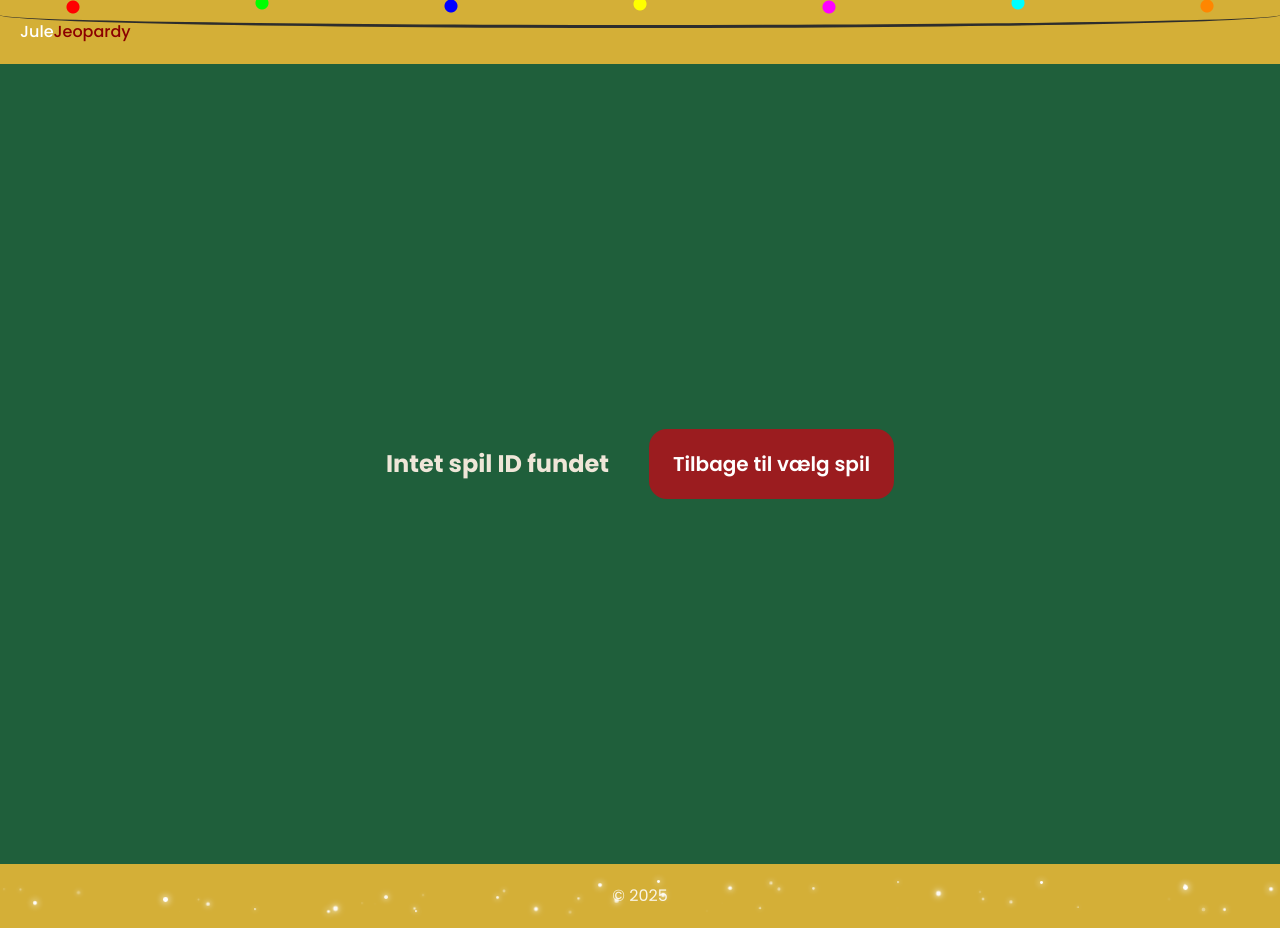
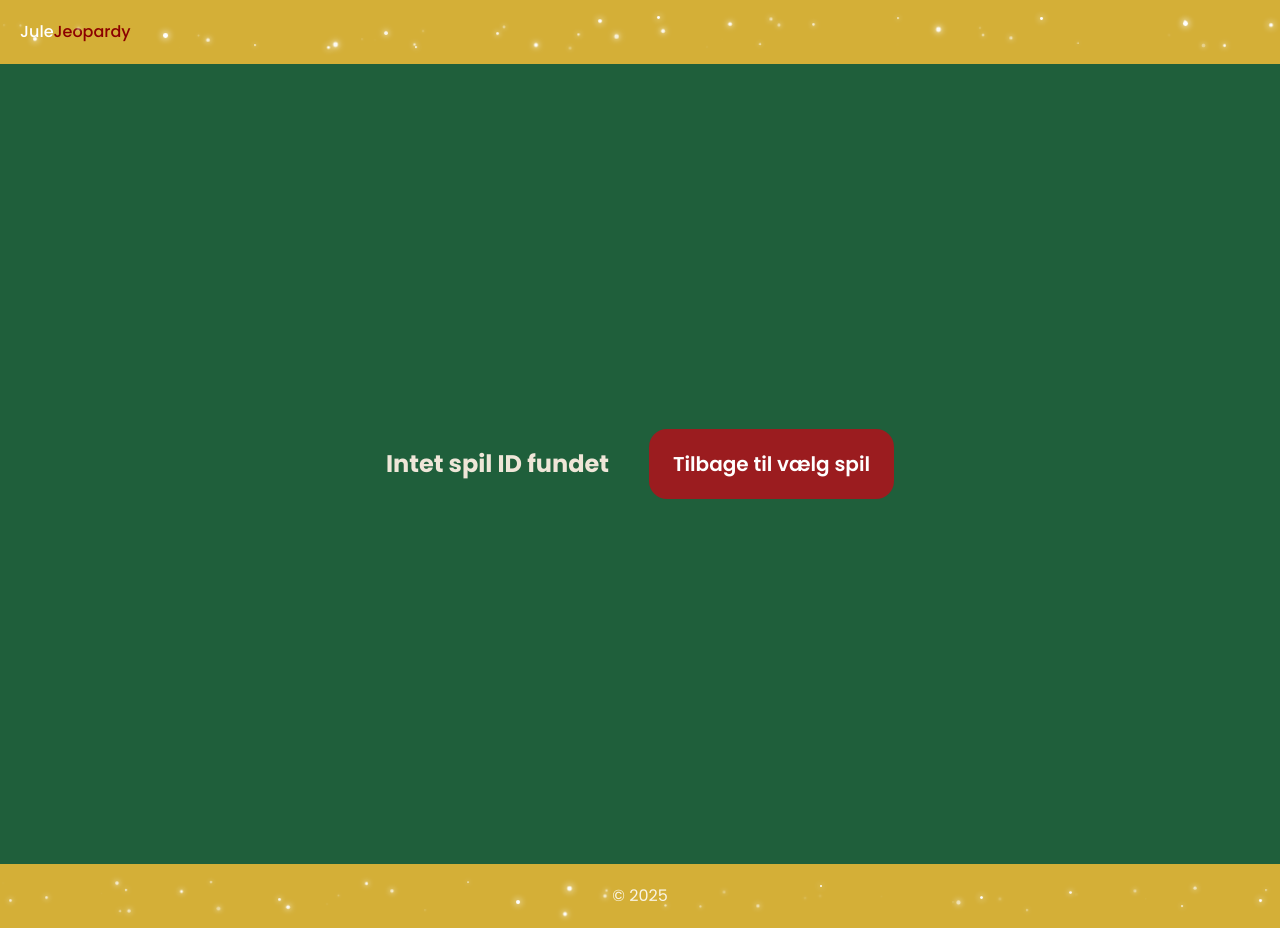
Before and after one commit to HoniNanoq2025/jule-jeopardy, a React app in the folder Frontend/: page /jeopardy in a window 1280 px wide. Built offline with nearby package versions, Linux system fonts and the light colour scheme; the HTML template or start-up script is replaced by a standard one; a web font is replaced by a local one.

Commit message:
update Header animation

```diff
--- a/Frontend/src/components/Header/Header.jsx
+++ b/Frontend/src/components/Header/Header.jsx
@@ -1,10 +1,32 @@
 import styles from "./Header.module.css";
-import { Link } from 'react-router-dom';
+import { Link } from "react-router-dom";
 
 export default function Header() {
+  const stars = Array.from({ length: 50 });
+
   return (
     <div className={styles.Header}>
-      <div className={styles.snow}></div>
+      <div className={styles.starContainer}>
+        {stars.map((_, i) => {
+          const size = Math.random() * 3 + 2;
+          const top = Math.random() * 50 + 25;
+          const left = Math.random() * 100;
+          const delay = Math.random() * 5;
+          return (
+            <div
+              key={i}
+              className={styles.star}
+              style={{
+                width: size + "px",
+                height: size + "px",
+                top: top + "%",
+                left: left + "%",
+                animationDelay: delay + "s",
+              }}
+            ></div>
+          );
+        })}
+      </div>
       <Link to="/">
         Jule<span className={styles.jeopardy}>Jeopardy</span>
       </Link>
--- a/Frontend/src/components/Header/Header.module.css
+++ b/Frontend/src/components/Header/Header.module.css
@@ -1,5 +1,5 @@
 .Header {
-  background-color: #D4AF37;
+  background-color: #d4af37;
   padding: 20px;
   position: relative;
   overflow: hidden;
@@ -13,41 +13,33 @@
   color: darkred;
 }
 
-
-
-.Header::after {
-  content: "";
+.starContainer {
   position: absolute;
-  top: -15px;
+  top: 0;
   left: 0;
   width: 100%;
-  height: 40px;
+  height: 100%;
   pointer-events: none;
-  z-index: 2;
-
-  background:
-    radial-gradient(circle, #ff0000 6px, transparent 7px) 5% 60%,
-    radial-gradient(circle, #00ff00 6px, transparent 7px) 20% 40%,
-    radial-gradient(circle, #0000ff 6px, transparent 7px) 35% 55%,
-    radial-gradient(circle, #ffff00 6px, transparent 7px) 50% 45%,
-    radial-gradient(circle, #ff00ff 6px, transparent 7px) 65% 60%,
-    radial-gradient(circle, #00ffff 6px, transparent 7px) 80% 40%,
-    radial-gradient(circle, #ff6600 6px, transparent 7px) 95% 55%;
-
-  background-size: 20px 20px;
-  background-repeat: no-repeat;
-
-  border-bottom: 3px solid #222;
-  border-radius: 50% / 30%;
-
-  animation: glowlights 1.2s infinite alternate ease-in-out;
+  z-index: 0;
 }
 
-@keyframes glowlights {
-  0% {
-    filter: brightness(0.7);
+.star {
+  position: absolute;
+  background-color: white;
+  border-radius: 50%;
+  opacity: 0;
+  box-shadow: 0 0 6px white, 0 0 10px white;
+  animation: twinkle 2s infinite ease-in-out;
+}
+
+@keyframes twinkle {
+  0%,
+  100% {
+    opacity: 0;
+    transform: scale(0.5);
   }
-  100% {
-    filter: brightness(1.7);
+  50% {
+    opacity: 1;
+    transform: scale(1);
   }
 }
```
